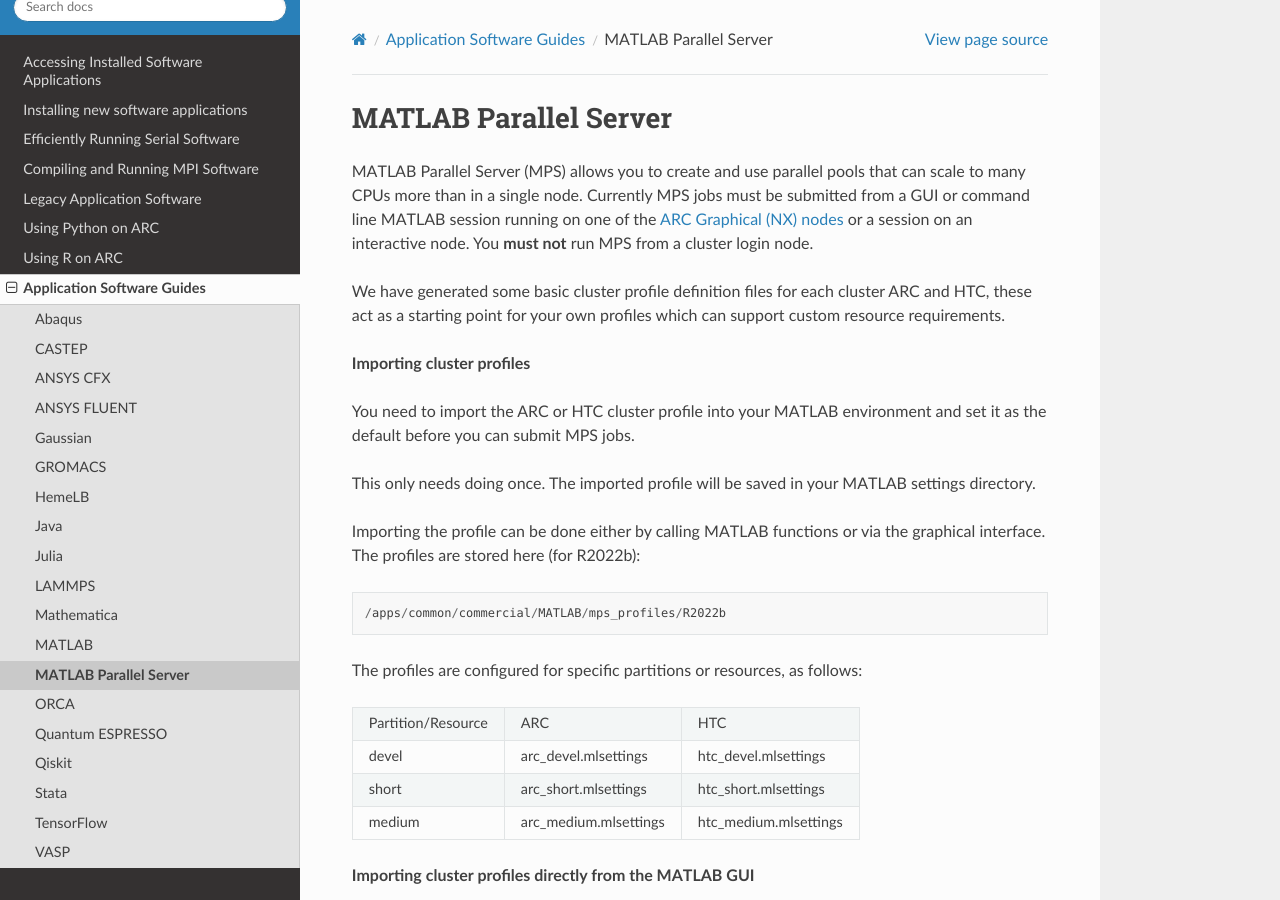
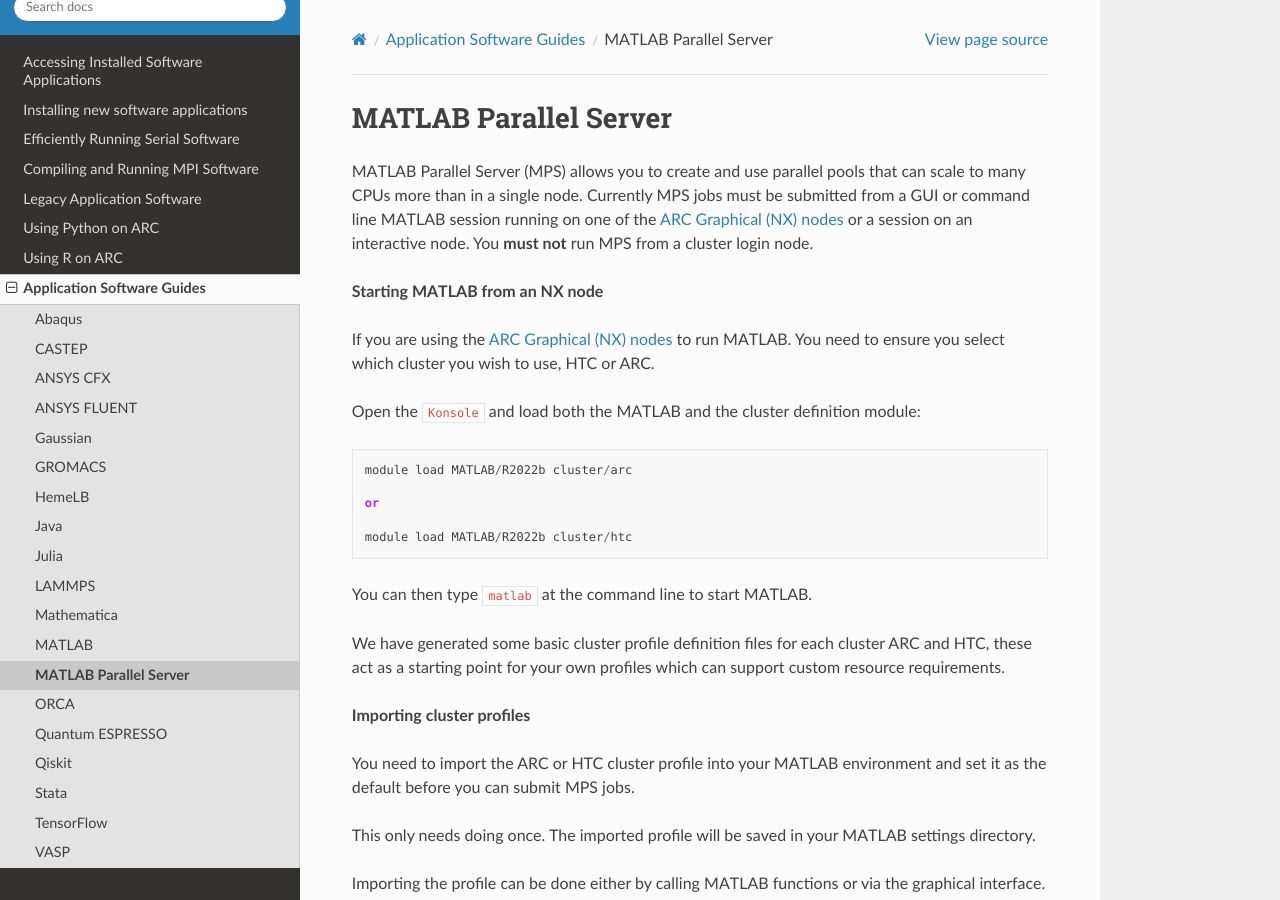
Before and after one commit to oxford-arc/arc-software-guide, a Sphinx documentation site: the page built from docs/source/apps/arc_matlab_mps.rst, in a window 1280 px wide and 900 px high. Built offline with Sphinx 7.4.7 and the Read the Docs theme 2.0.0, drawn with Linux system fonts in a browser that asks for light colours.

Commit message:
Update arc_matlab_mps.rst

```diff
--- a/docs/source/apps/arc_matlab_mps.rst
+++ b/docs/source/apps/arc_matlab_mps.rst
@@ -4,6 +4,20 @@
 MATLAB Parallel Server (MPS) allows you to create and use parallel pools that can scale to many CPUs more than in a single node. Currently MPS jobs must be submitted
 from a GUI or command line MATLAB session running on one of the  `ARC Graphical (NX) nodes <https://arc-user-guide.readthedocs.io/en/latest/connecting-to-arc.html#accessing-the-graphical-nodes-via-a-web-browser>`_ or a session on an interactive node. You **must not** run MPS from a cluster
 login node.
+
+**Starting MATLAB from an NX node**
+
+If you are using the `ARC Graphical (NX) nodes <https://arc-user-guide.readthedocs.io/en/latest/connecting-to-arc.html#accessing-the-graphical-nodes-via-a-web-browser>`_ to run MATLAB. You need to ensure you select which cluster you wish to use, HTC or ARC.
+
+Open the ``Konsole`` and load both the MATLAB and the cluster definition module::
+
+   module load MATLAB/R2022b cluster/arc
+
+   or
+
+   module load MATLAB/R2022b cluster/htc
+
+You can then type ``matlab`` at the command line to start MATLAB.
 
 We have generated some basic cluster profile definition files for each cluster ARC and HTC, these act as a starting point for your own profiles which can support
 custom resource requirements.
```
